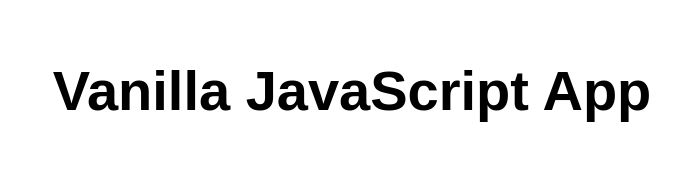
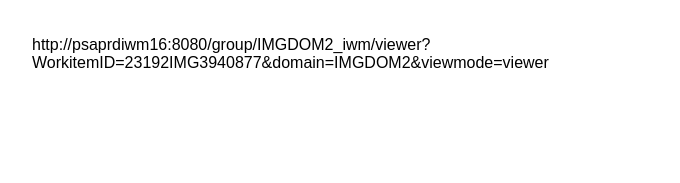
Before and after one commit to lanbeast/iwmtest, a website: page src/index.html in a window 1280 px wide. Shown: the whole page, without its empty margins (288-968 px from the left). Drawn offline with Linux system fonts and the light colour scheme.

Commit message:
Update index.html

```diff
--- a/src/index.html
+++ b/src/index.html
@@ -10,7 +10,7 @@
 
 <body>
   <main>
-    <h1>Vanilla JavaScript App</h1>
+    <p>http://psaprdiwm16:8080/group/IMGDOM2_iwm/viewer?WorkitemID=23192IMG3940877&domain=IMGDOM2&viewmode=viewer</p>
   </main>
 </body>
 
```
